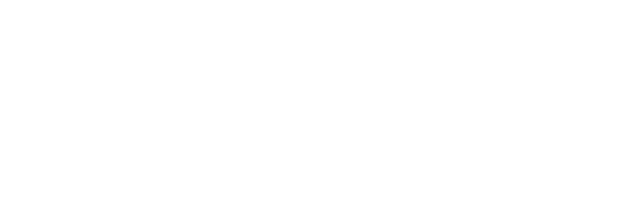
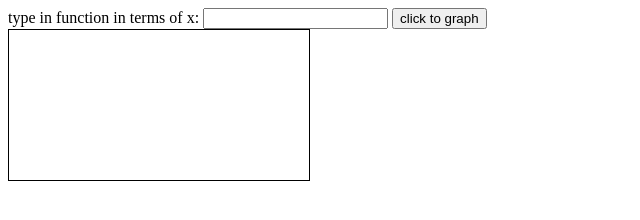
Before and after one commit to andrewSmellz/GraphingCalculator, a plain HTML site: page index.html in a window 1280 px wide. Shown: the whole page, without its empty margins (0-640 px from the left). Drawn offline with Linux system fonts and the light colour scheme.

Commit message:
stuff is here

```diff
--- a/index.html
+++ b/index.html
@@ -7,6 +7,18 @@
     <link rel="stylesheet" href="style.css">
 </head>
 <body>
+    <div class="menu">
+    <label for="enterFunction">type in function in terms of x:</label>
+    <input type="text" id="enterFunction" name="enter graph">
+    <button id="btn">
+        click to graph
+    </button>
+    </div>
+
+    <div class="graphScreen" style="width: 1000px; height: 700px;">
+        <canvas id="graph" style="border:1px solid #000000;">
+        </canvas>
+    </div>
 
     <script src="index.js"></script>
 </body>
--- a/index.js
+++ b/index.js
@@ -0,0 +1,8 @@
+const graph = document.getElementById("graph");
+
+
+function graph(){
+
+}
+
+document.getElementById("btn").addEventListener("click", graph);
```
